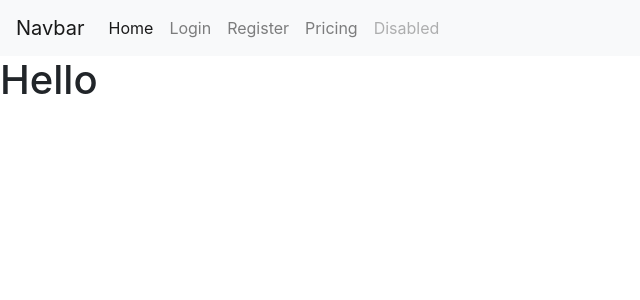
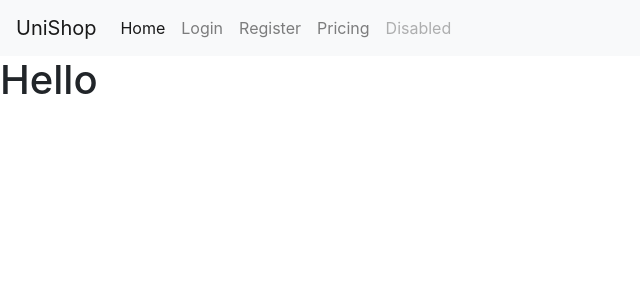
Before and after one commit to anirudh-kac/UniShop, a Django app: page / in a window 1280 px wide. Shown: the top 300 px of the page, without its empty margins (0-640 px from the left). Run offline with Django 3.2, Linux system fonts and the light colour scheme; some libraries are stand-ins or nearby versions.

Commit message:
fix title

```diff
--- a/dbmsproject/unishop/templates/unishop/base.html
+++ b/dbmsproject/unishop/templates/unishop/base.html
@@ -4,7 +4,7 @@
 <head>
     <meta charset="UTF-8">
     <meta name="viewport" content="width=device-width, initial-scale=1.0">
-    <title>{% block title %}
+    <title>UniShop | {% block title %}
     {% endblock title %}</title>
 
     <link rel="stylesheet" href= "{% static 'unishop/css/bootstrap.min.css' %}" >
@@ -17,7 +17,7 @@
 </head>
 <body>
 <nav class="navbar navbar-expand-lg navbar-light bg-light">
-  <a class="navbar-brand" href="#">Navbar</a>
+  <a class="navbar-brand" href="#">UniShop</a>
   <button class="navbar-toggler" type="button" data-toggle="collapse" data-target="#navbarNav" aria-controls="navbarNav" aria-expanded="false" aria-label="Toggle navigation">
     <span class="navbar-toggler-icon"></span>
   </button>
```
Also changed, not shown: dbmsproject/db.sqlite3, dbmsproject/unishop/admin.py (line endings or trailing spaces), dbmsproject/unishop/migrations/0001_initial.py (added).
